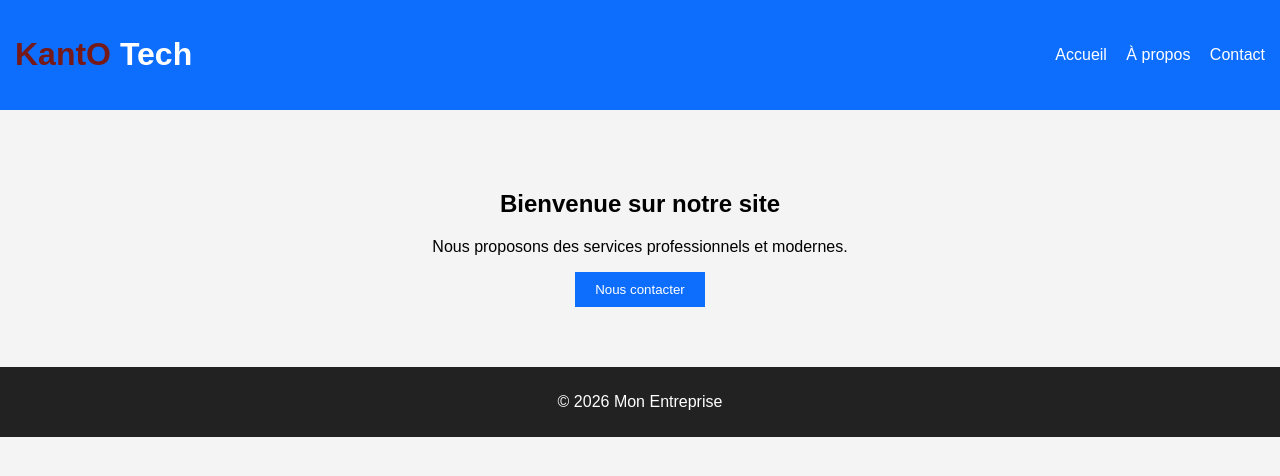
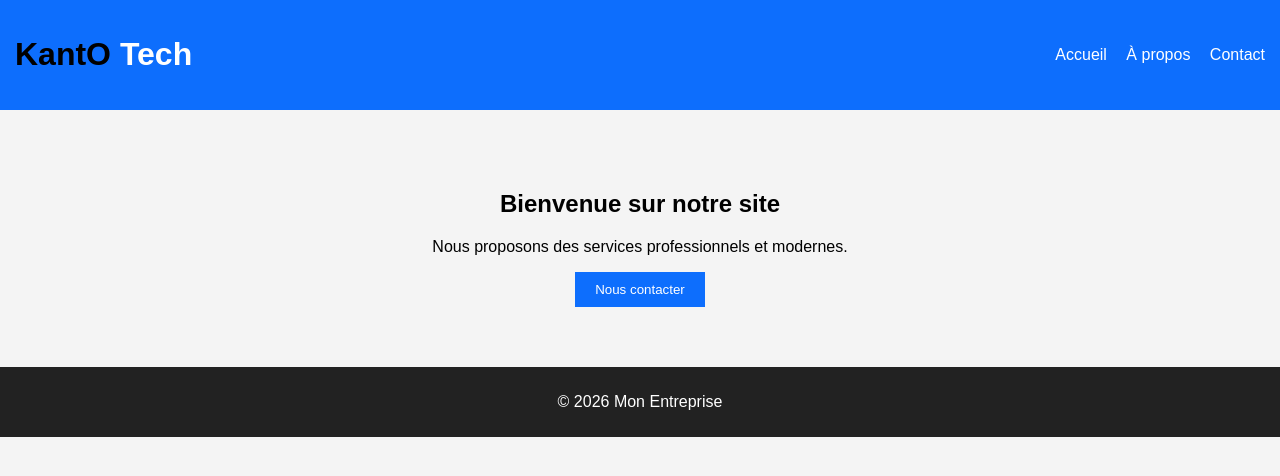
Before and after one commit to niainaK/site_vitrine, a plain HTML site: page index.html in a window 1280 px wide. Drawn offline with Linux system fonts and the light colour scheme.

Commit message:
mise a jour3

```diff
--- a/index.html
+++ b/index.html
@@ -8,7 +8,7 @@
 </head>
 <body>
 <header class="header">
-<h1> <span style="color: rgb(118, 25, 25); font-weight: bold;">KantO</span> Tech</h1>
+<h1> <span style="color: rgb(0, 0, 0); font-weight: bold;">KantO</span> Tech</h1>
 <nav>
 <a href="index.html">Accueil</a>
 <a href="about.html">À propos</a>
```
